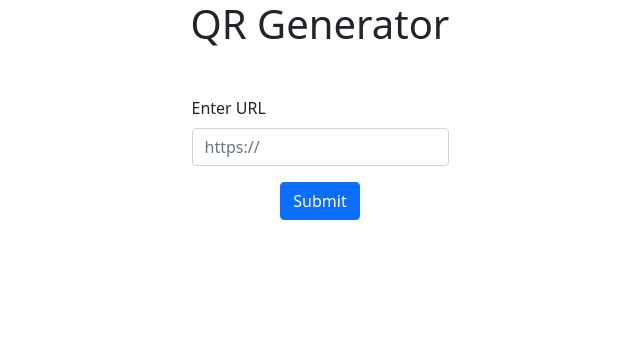
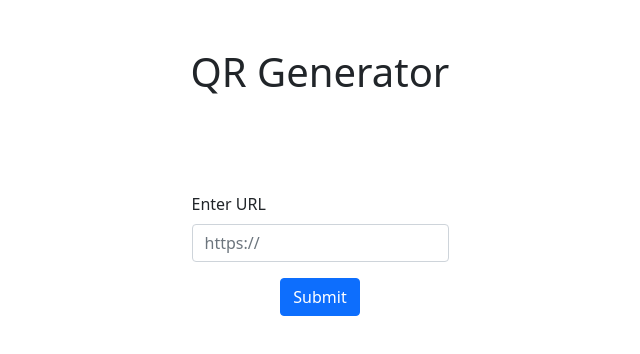
Before and after one commit to akhan492/QRCODE, a website: page index.html in a window 1280 px wide. Shown: the whole page, without its empty margins (320-960 px from the left). Drawn offline with nearby package versions, Linux system fonts and the light colour scheme.

Commit message:
padding top

```diff
--- a/index.html
+++ b/index.html
@@ -24,7 +24,7 @@
       <button type="submit">Generate QR Code</button>
     </form> -->
     <div class="container">
-      <h1 class="text-center">QR Generator</h1>
+      <h1 class="text-center p-md-5 pt-3">QR Generator</h1>
       <div class="row my-5">
         <div class="col-md-4"></div>
         <div class="col-md-4">
```
